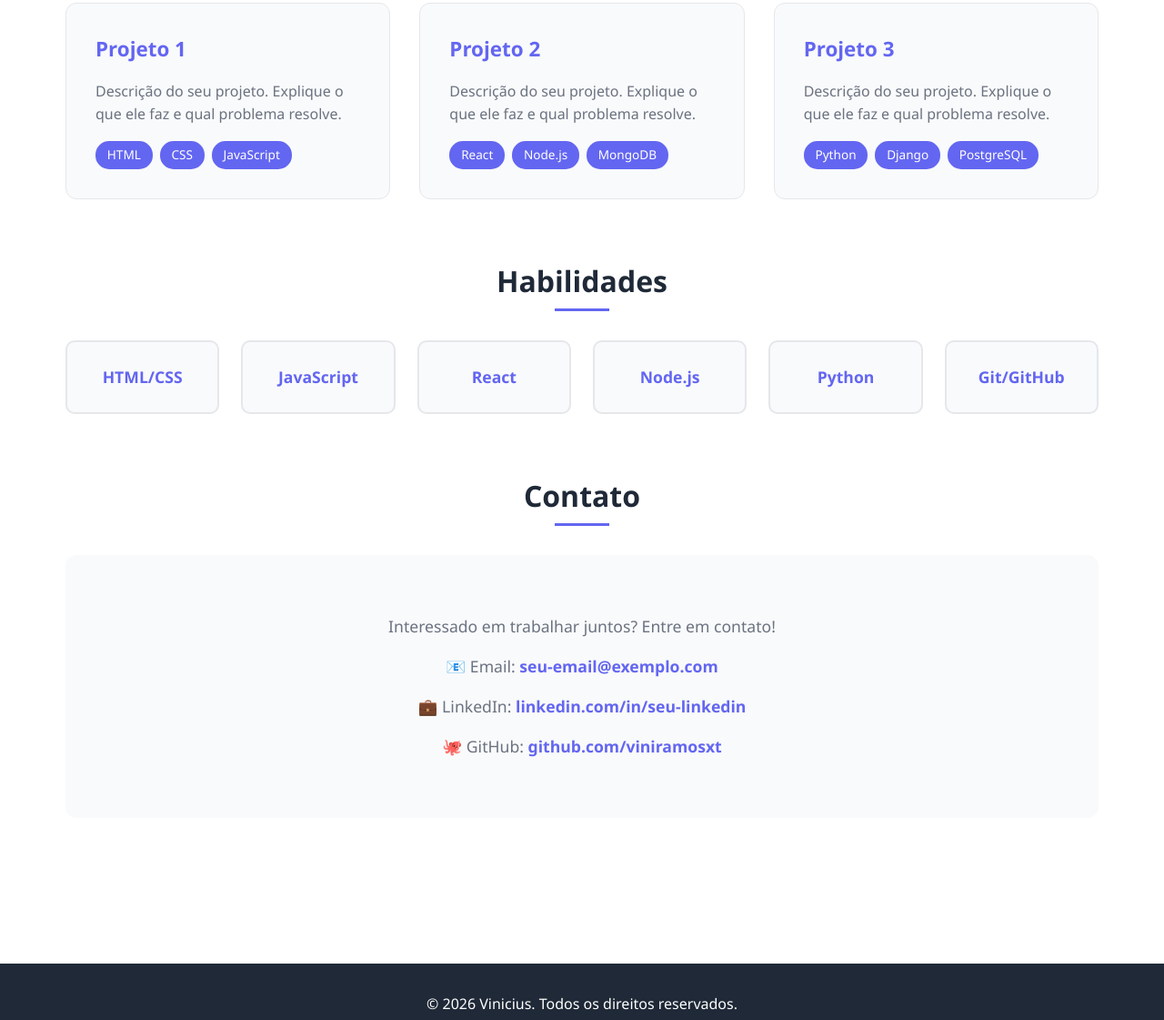
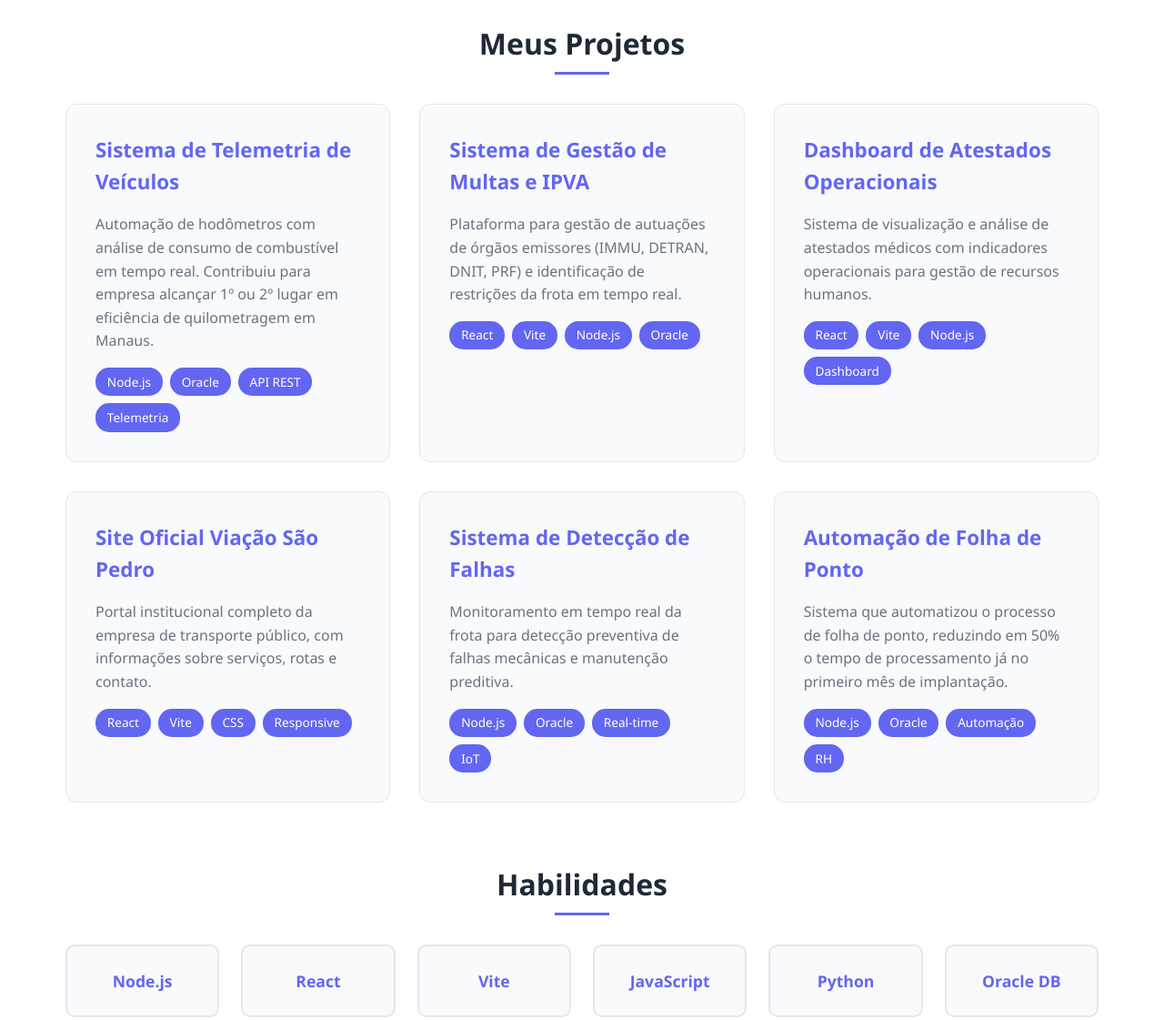
Before and after one commit to Viniramosxt/viniramosxt.github.io, a plain HTML site: page index.html in a window 1280 px wide. Shown: the part 735-1856 px from the top of the page at 91% size. Drawn offline with Linux system fonts and the light colour scheme.

Commit message:
Atualiza portfólio com projetos e informações profissionais

```diff
--- a/index.html
+++ b/index.html
@@ -279,12 +279,12 @@
 <body>
     <!-- Header -->
     <header>
-        <h1>Vinicius</h1>
-        <p>Desenvolvedor | Criando soluções digitais</p>
+        <h1>Vinicius Fernandes Ramos</h1>
+        <p>Desenvolvedor Full-Stack | Inovação & Automação</p>
         <div class="social-links">
             <a href="https://github.com/viniramosxt" target="_blank">GitHub</a>
-            <a href="https://linkedin.com/in/seu-linkedin" target="_blank">LinkedIn</a>
-            <a href="mailto:seu-email@exemplo.com">Contato</a>
+            <a href="https://www.linkedin.com/in/vinicius-fernandes-ramos-5331102a2/" target="_blank">LinkedIn</a>
+            <a href="mailto:viniciusfernandesramos77@gmail.com">Contato</a>
         </div>
     </header>
 
@@ -294,9 +294,12 @@
             <h2>Sobre Mim</h2>
             <div class="about-content">
                 <p>
-                    Olá! Sou desenvolvedor apaixonado por tecnologia e inovação.
-                    Tenho experiência em desenvolvimento de aplicações web e estou sempre
-                    em busca de novos desafios e oportunidades de aprendizado.
+                    Tecnólogo em Análise e Desenvolvimento de Sistemas e pós-graduando em Engenharia de Software com Métodos Ágeis.
+                    Atuo como desenvolvedor na Viação São Pedro, onde integro a equipe de Controladoria com foco em inovação tecnológica.
+                </p>
+                <p style="margin-top: 1rem;">
+                    Desenvolvi sistemas que impactaram diretamente a eficiência operacional da empresa, incluindo automação de telemetria,
+                    gestão de frota e dashboards gerenciais. Especializado em criar soluções que transformam processos e geram resultados mensuráveis.
                 </p>
             </div>
         </section>
@@ -306,32 +309,68 @@
             <h2>Meus Projetos</h2>
             <div class="projects-grid">
                 <div class="project-card">
-                    <h3>Projeto 1</h3>
-                    <p>Descrição do seu projeto. Explique o que ele faz e qual problema resolve.</p>
+                    <h3>Sistema de Telemetria de Veículos</h3>
+                    <p>Automação de hodômetros com análise de consumo de combustível em tempo real. Contribuiu para empresa alcançar 1º ou 2º lugar em eficiência de quilometragem em Manaus.</p>
                     <div class="tech-tags">
-                        <span class="tech-tag">HTML</span>
-                        <span class="tech-tag">CSS</span>
-                        <span class="tech-tag">JavaScript</span>
+                        <span class="tech-tag">Node.js</span>
+                        <span class="tech-tag">Oracle</span>
+                        <span class="tech-tag">API REST</span>
+                        <span class="tech-tag">Telemetria</span>
                     </div>
                 </div>
 
                 <div class="project-card">
-                    <h3>Projeto 2</h3>
-                    <p>Descrição do seu projeto. Explique o que ele faz e qual problema resolve.</p>
+                    <h3>Sistema de Gestão de Multas e IPVA</h3>
+                    <p>Plataforma para gestão de autuações de órgãos emissores (IMMU, DETRAN, DNIT, PRF) e identificação de restrições da frota em tempo real.</p>
                     <div class="tech-tags">
                         <span class="tech-tag">React</span>
+                        <span class="tech-tag">Vite</span>
                         <span class="tech-tag">Node.js</span>
-                        <span class="tech-tag">MongoDB</span>
+                        <span class="tech-tag">Oracle</span>
                     </div>
                 </div>
 
                 <div class="project-card">
-                    <h3>Projeto 3</h3>
-                    <p>Descrição do seu projeto. Explique o que ele faz e qual problema resolve.</p>
+                    <h3>Dashboard de Atestados Operacionais</h3>
+                    <p>Sistema de visualização e análise de atestados médicos com indicadores operacionais para gestão de recursos humanos.</p>
                     <div class="tech-tags">
-                        <span class="tech-tag">Python</span>
-                        <span class="tech-tag">Django</span>
-                        <span class="tech-tag">PostgreSQL</span>
+                        <span class="tech-tag">React</span>
+                        <span class="tech-tag">Vite</span>
+                        <span class="tech-tag">Node.js</span>
+                        <span class="tech-tag">Dashboard</span>
+                    </div>
+                </div>
+
+                <div class="project-card">
+                    <h3>Site Oficial Viação São Pedro</h3>
+                    <p>Portal institucional completo da empresa de transporte público, com informações sobre serviços, rotas e contato.</p>
+                    <div class="tech-tags">
+                        <span class="tech-tag">React</span>
+                        <span class="tech-tag">Vite</span>
+                        <span class="tech-tag">CSS</span>
+                        <span class="tech-tag">Responsive</span>
+                    </div>
+                </div>
+
+                <div class="project-card">
+                    <h3>Sistema de Detecção de Falhas</h3>
+                    <p>Monitoramento em tempo real da frota para detecção preventiva de falhas mecânicas e manutenção preditiva.</p>
+                    <div class="tech-tags">
+                        <span class="tech-tag">Node.js</span>
+                        <span class="tech-tag">Oracle</span>
+                        <span class="tech-tag">Real-time</span>
+                        <span class="tech-tag">IoT</span>
+                    </div>
+                </div>
+
+                <div class="project-card">
+                    <h3>Automação de Folha de Ponto</h3>
+                    <p>Sistema que automatizou o processo de folha de ponto, reduzindo em 50% o tempo de processamento já no primeiro mês de implantação.</p>
+                    <div class="tech-tags">
+                        <span class="tech-tag">Node.js</span>
+                        <span class="tech-tag">Oracle</span>
+                        <span class="tech-tag">Automação</span>
+                        <span class="tech-tag">RH</span>
                     </div>
                 </div>
             </div>
@@ -342,19 +381,37 @@
             <h2>Habilidades</h2>
             <div class="skills-grid">
                 <div class="skill-item">
-                    <strong>HTML/CSS</strong>
+                    <strong>Node.js</strong>
+                </div>
+                <div class="skill-item">
+                    <strong>React</strong>
+                </div>
+                <div class="skill-item">
+                    <strong>Vite</strong>
                 </div>
                 <div class="skill-item">
                     <strong>JavaScript</strong>
                 </div>
                 <div class="skill-item">
-                    <strong>React</strong>
+                    <strong>Python</strong>
                 </div>
                 <div class="skill-item">
-                    <strong>Node.js</strong>
+                    <strong>Oracle DB</strong>
                 </div>
                 <div class="skill-item">
-                    <strong>Python</strong>
+                    <strong>SQL</strong>
+                </div>
+                <div class="skill-item">
+                    <strong>API REST</strong>
+                </div>
+                <div class="skill-item">
+                    <strong>PM2</strong>
+                </div>
+                <div class="skill-item">
+                    <strong>Ubuntu Server</strong>
+                </div>
+                <div class="skill-item">
+                    <strong>Google Cloud</strong>
                 </div>
                 <div class="skill-item">
                     <strong>Git/GitHub</strong>
@@ -366,10 +423,11 @@
         <section id="contato">
             <h2>Contato</h2>
             <div class="contact-info">
-                <p>Interessado em trabalhar juntos? Entre em contato!</p>
-                <p>📧 Email: <a href="mailto:seu-email@exemplo.com">seu-email@exemplo.com</a></p>
-                <p>💼 LinkedIn: <a href="https://linkedin.com/in/seu-linkedin" target="_blank">linkedin.com/in/seu-linkedin</a></p>
+                <p>Interessado em trabalhar juntos ou discutir projetos? Entre em contato!</p>
+                <p>📧 Email: <a href="mailto:viniciusfernandesramos77@gmail.com">viniciusfernandesramos77@gmail.com</a></p>
+                <p>💼 LinkedIn: <a href="https://www.linkedin.com/in/vinicius-fernandes-ramos-5331102a2/" target="_blank">vinicius-fernandes-ramos</a></p>
                 <p>🐙 GitHub: <a href="https://github.com/viniramosxt" target="_blank">github.com/viniramosxt</a></p>
+                <p>📍 Localização: Manaus/AM</p>
             </div>
         </section>
     </div>
```
